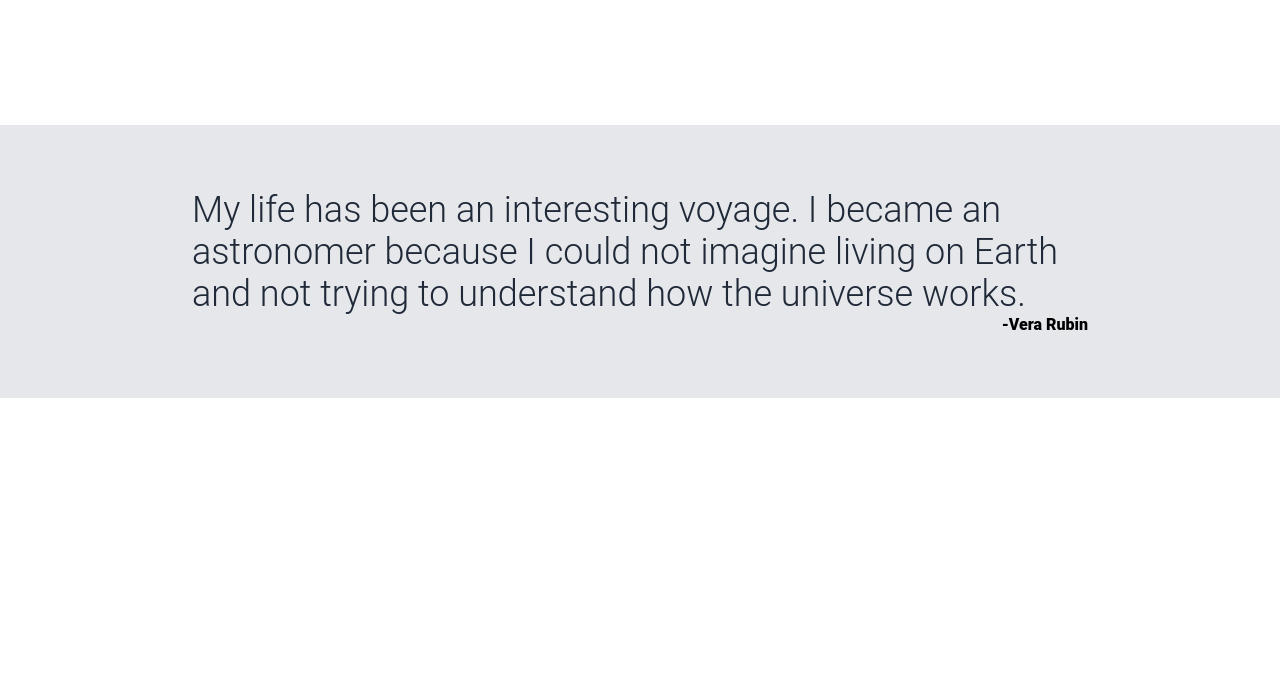
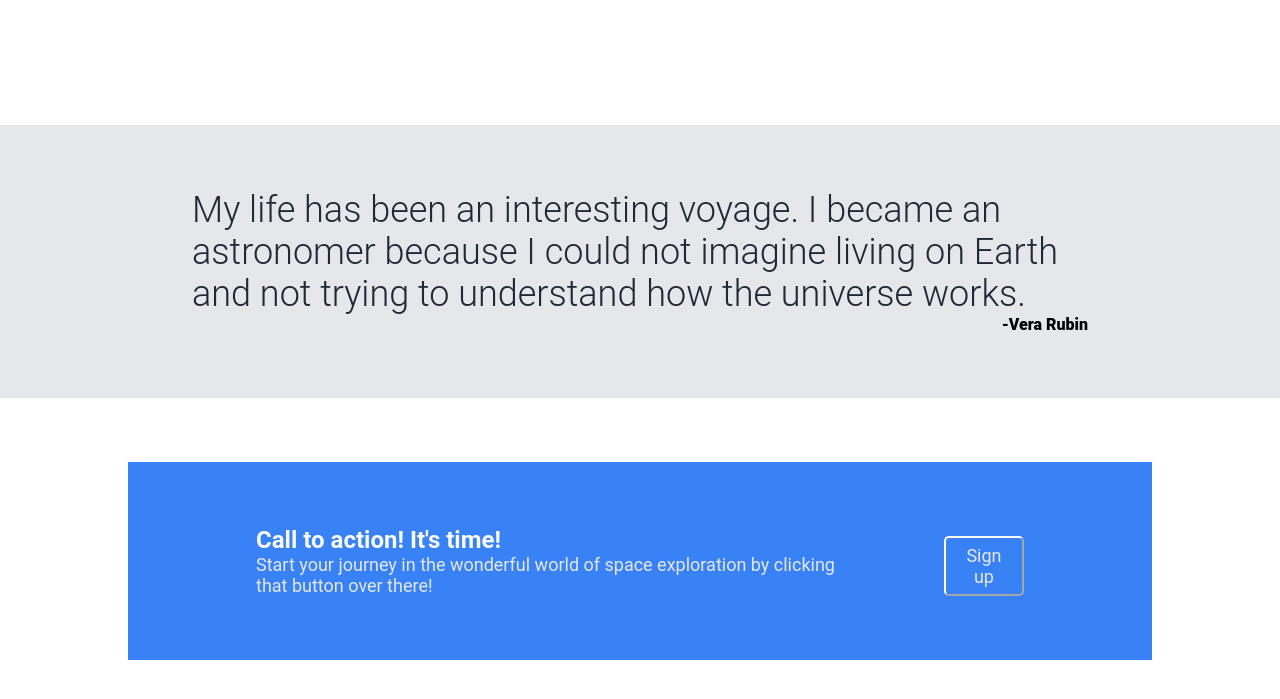
Before and after one commit to CosmoWeb/landing-page, a plain HTML site: page index.html in a window 1280 px wide. Shown: the part 919-1618 px from the top of the page. Before the commit the page ends 1317 px from the top, so only its background shows below. Drawn offline with Linux system fonts and the light colour scheme.

Commit message:
Add third section of the main content

```diff
--- a/css/style.css
+++ b/css/style.css
@@ -74,6 +74,7 @@ button{
 .main{
     display:flex;
     flex-direction: column;
+    align-items: center;
 }
 
 .info{
@@ -138,3 +139,26 @@ button{
     font-weight: 900;
     text-align: right;
 }
+
+.action{
+    display: flex;
+    background-color: #3882f6;
+    margin:5% 10%;
+    gap:100px;
+    padding:5% 10%;
+    justify-content: space-around;
+}
+
+.action-button{
+    border-color:#f9faf8;
+}
+
+.action p{
+    color:#e5e7eb;
+    font-size: 18px;
+}
+
+.action h3{
+    font-size:24px;
+    color:#f9faf8;
+}
--- a/index.html
+++ b/index.html
@@ -44,6 +44,14 @@
             <p class="quote-text">My life has been an interesting voyage. I became an astronomer because I could not imagine living on Earth and not trying to understand how the universe works.</p>
             <p class="quote-credit">-Vera Rubin</p>
         </div>
+
+        <div class="action">
+            <div class="action-text">
+                <h3>Call to action! It's time!</h3>
+                <p>Start your journey in the wonderful world of space exploration by clicking that button over there!</p>
+            </div>
+            <button class="action-button">Sign up</button>
+        </div>
     </div>
 
 
```
